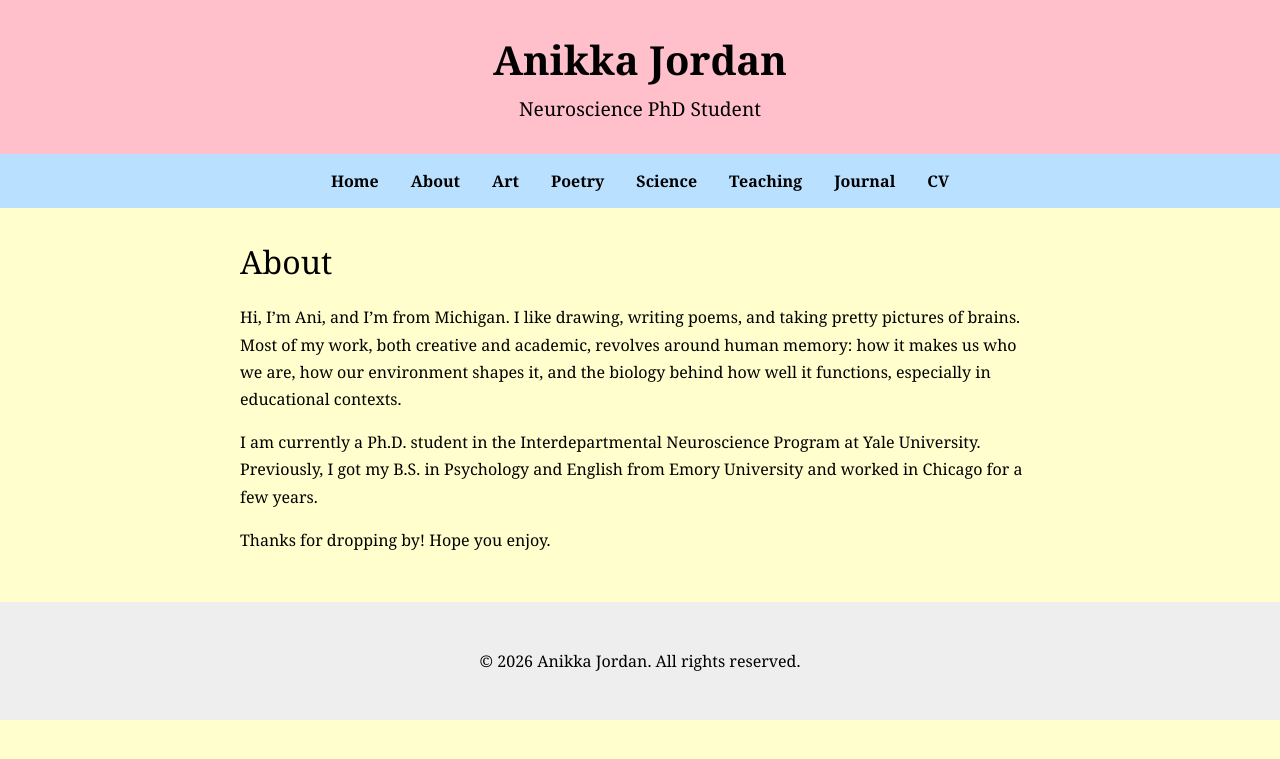
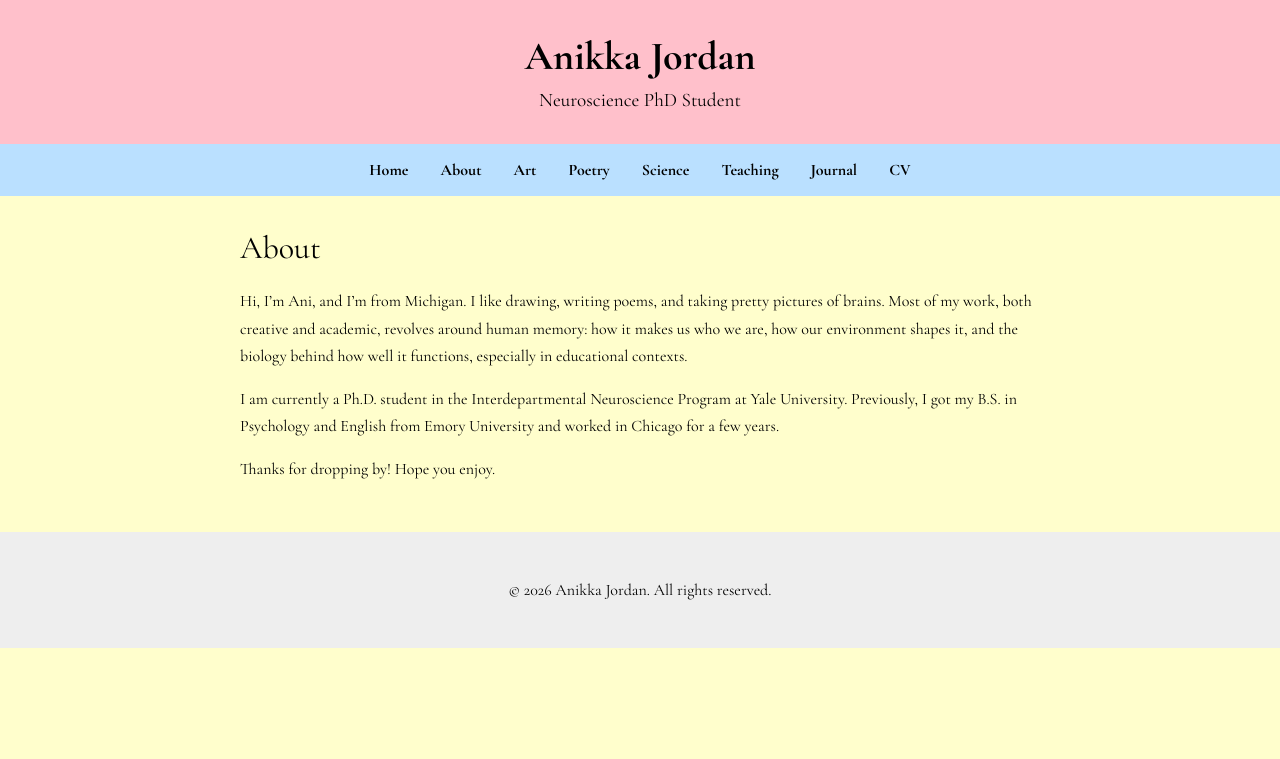
Before and after one commit to anikka-jordan/anikka, a Jekyll site: the page built from about/index.md, in a window 1280 px wide. Shown: the top 759 px of the page. Built offline with Jekyll 4.4.1, drawn with Linux system fonts in a browser that asks for light colours.

Commit message:
testing stylesheet 4

```diff
--- a/_layouts/default.html
+++ b/_layouts/default.html
@@ -5,6 +5,10 @@
   <meta name="viewport" content="width=device-width, initial-scale=1.0" />
 
   <title>{{ page.title }} | Anikka Jordan</title>
+
+  <link rel="preconnect" href="https://fonts.googleapis.com">
+  <link rel="preconnect" href="https://fonts.gstatic.com" crossorigin>
+  <link href="https://fonts.googleapis.com/css2?family=Cormorant+Garamond:wght@400;500;600;700&display=swap" rel="stylesheet">
 
   <link rel="stylesheet" href="{{ '/assets/css/style.css' | relative_url }}">
 </head>
--- a/assets/css/style.css
+++ b/assets/css/style.css
@@ -1,7 +1,7 @@
 /* ===== Overall page ===== */
 
 body {
-  font-family: Georgia, serif;
+  font-family: 'Cormorant Garamond', serif;
   margin: 0;
   padding: 0;
   background: #FFFECC;
```
Also changed, not shown: 2 other files.
